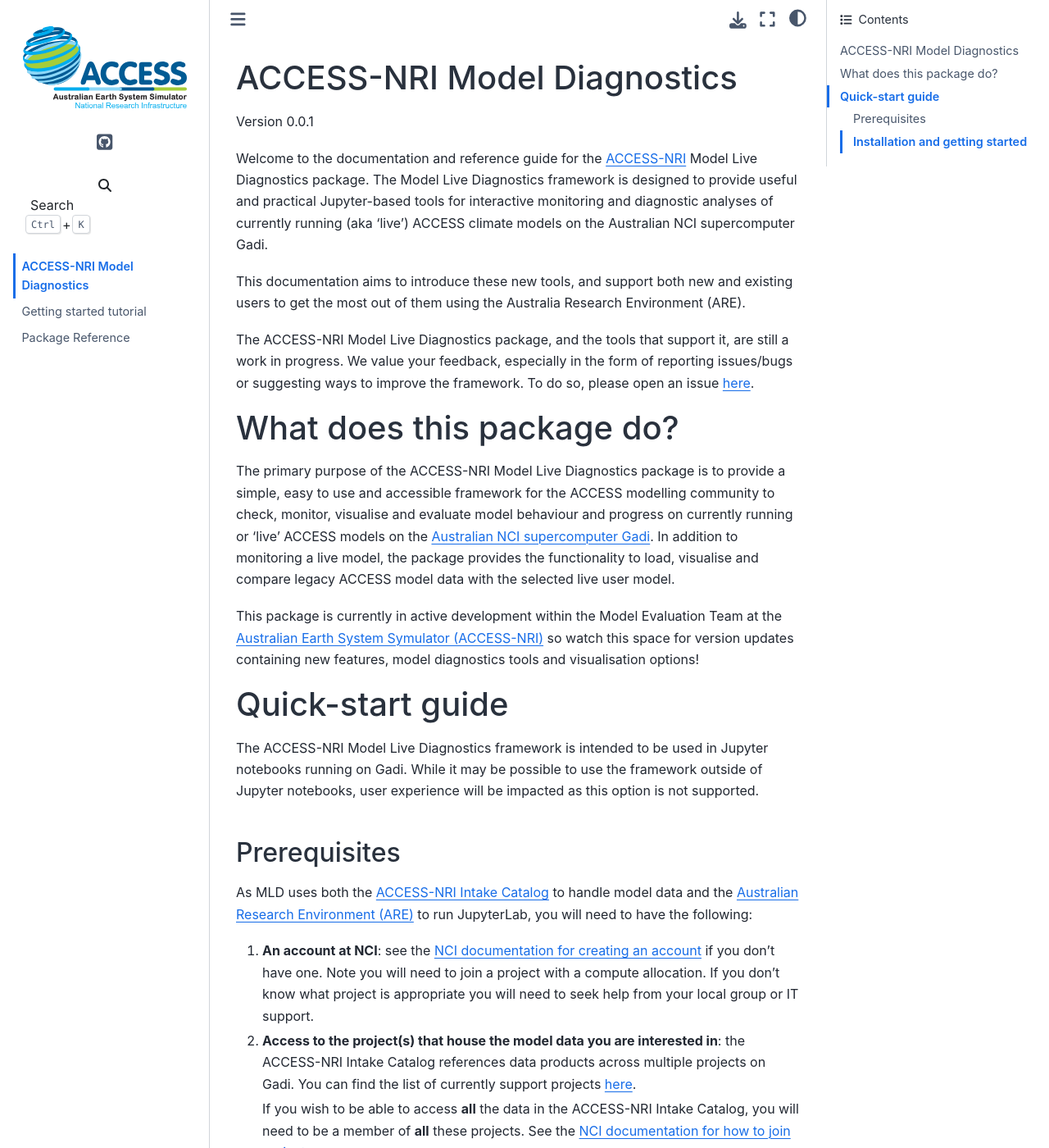
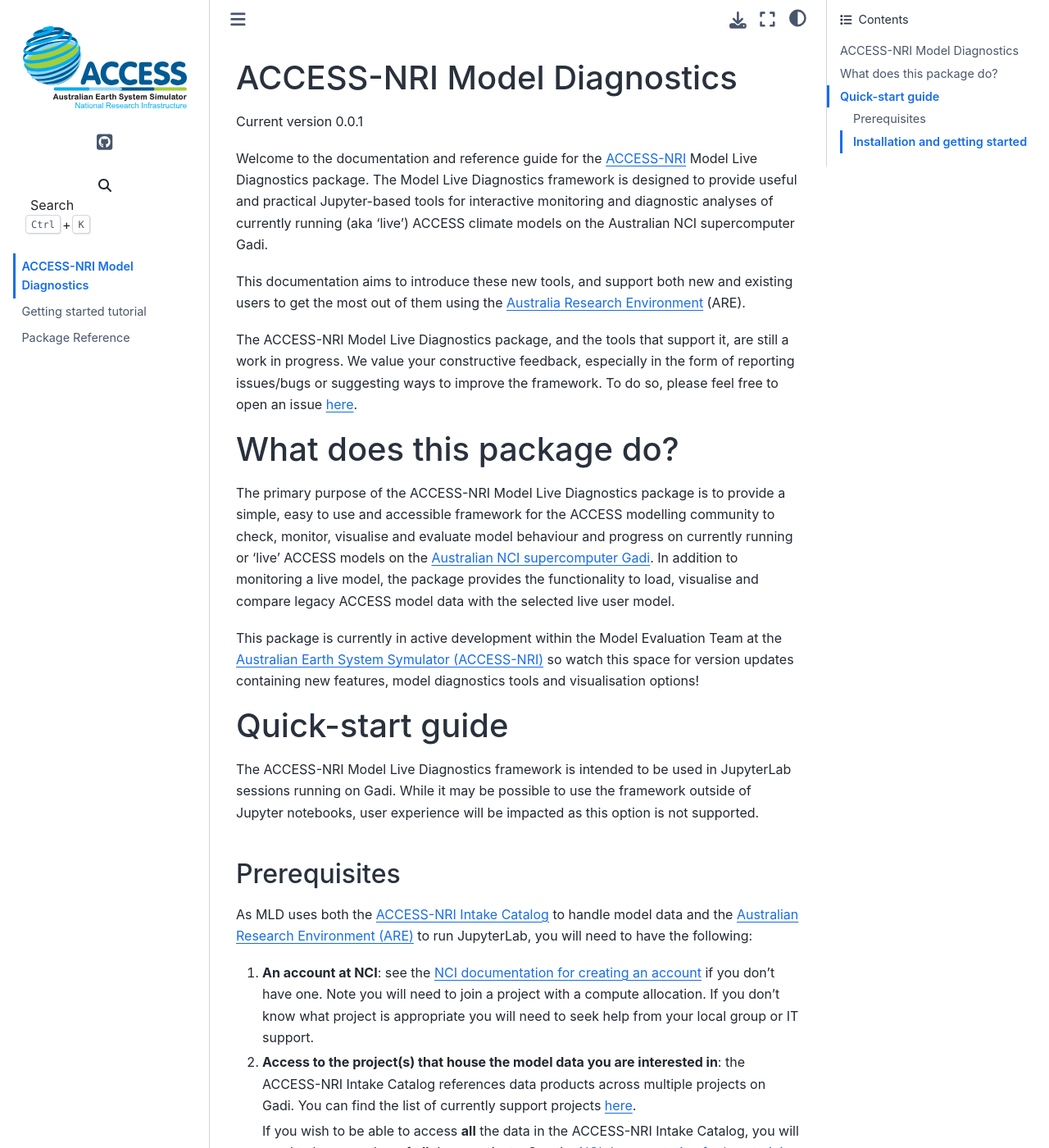
Before and after one commit to ACCESS-NRI/MED-live-diagnostics, a Sphinx documentation site: the page built from docs/index.rst, in a window 1280 px wide and 1400 px high. Shown: the whole window at 82% size. Built offline with Sphinx 7.4.7 and the Sphinx Book theme 1.1.4, drawn with Linux system fonts in a browser that asks for light colours; some of the changed text lies outside the part shown.

Commit message:
Update index.rst

```diff
--- a/docs/index.rst
+++ b/docs/index.rst
@@ -9,17 +9,17 @@
    notebooks/getting_started_tutorial
    med_diagnostics
 
-Version 0.0.1
+Current version 0.0.1
 
 Welcome to the documentation and reference guide for the `ACCESS-NRI <https://www.access-nri.org.au/>`_ Model Live Diagnostics package.
 The Model Live Diagnostics framework is designed to provide useful and practical Jupyter-based tools for interactive monitoring and diagnostic
 analyses of currently running (aka 'live') ACCESS climate models on the Australian NCI supercomputer Gadi.
 
 This documentation aims to introduce these new tools, and support both new and existing users to get the most out of them using the
-Australia Research Environment (ARE).
+`Australia Research Environment <https://are.nci.org.au/>`_ (ARE).
 
-The ACCESS-NRI Model Live Diagnostics package, and the tools that support it, are still a work in progress. We value your feedback,
-especially in the form of reporting issues/bugs or suggesting ways to improve the framework. To do so, please open an
+The ACCESS-NRI Model Live Diagnostics package, and the tools that support it, are still a work in progress. We value your constructive feedback,
+especially in the form of reporting issues/bugs or suggesting ways to improve the framework. To do so, please feel free to open an
 issue `here <https://github.com/ACCESS-NRI/MED-live-diagnostics/issues>`_.
 
 What does this package do?
@@ -34,7 +34,7 @@
 
 Quick-start guide
 ==================
-The ACCESS-NRI Model Live Diagnostics framework is intended to be used in Jupyter notebooks running on Gadi. While it may be possible
+The ACCESS-NRI Model Live Diagnostics framework is intended to be used in JupyterLab sessions running on Gadi. While it may be possible
 to use the framework outside of Jupyter notebooks, user experience will be impacted as this option is not supported.
 
 Prerequisites
@@ -75,7 +75,7 @@
    As these datasets are fairly large / memory intensive, the following 'Custom' settings are recommended to minimise SU consumption:
 
    +-----------------------+-------------------------------------+
-   | Compute Size          | Custom (2 cpus, 32G mem)            |
+   | Compute Size          | Custom (2 cpus, 18G mem)            |
    +-----------------------+-------------------------------------+
    | Storage               | All projects you wish to access     |
    +-----------------------+-------------------------------------+
```
